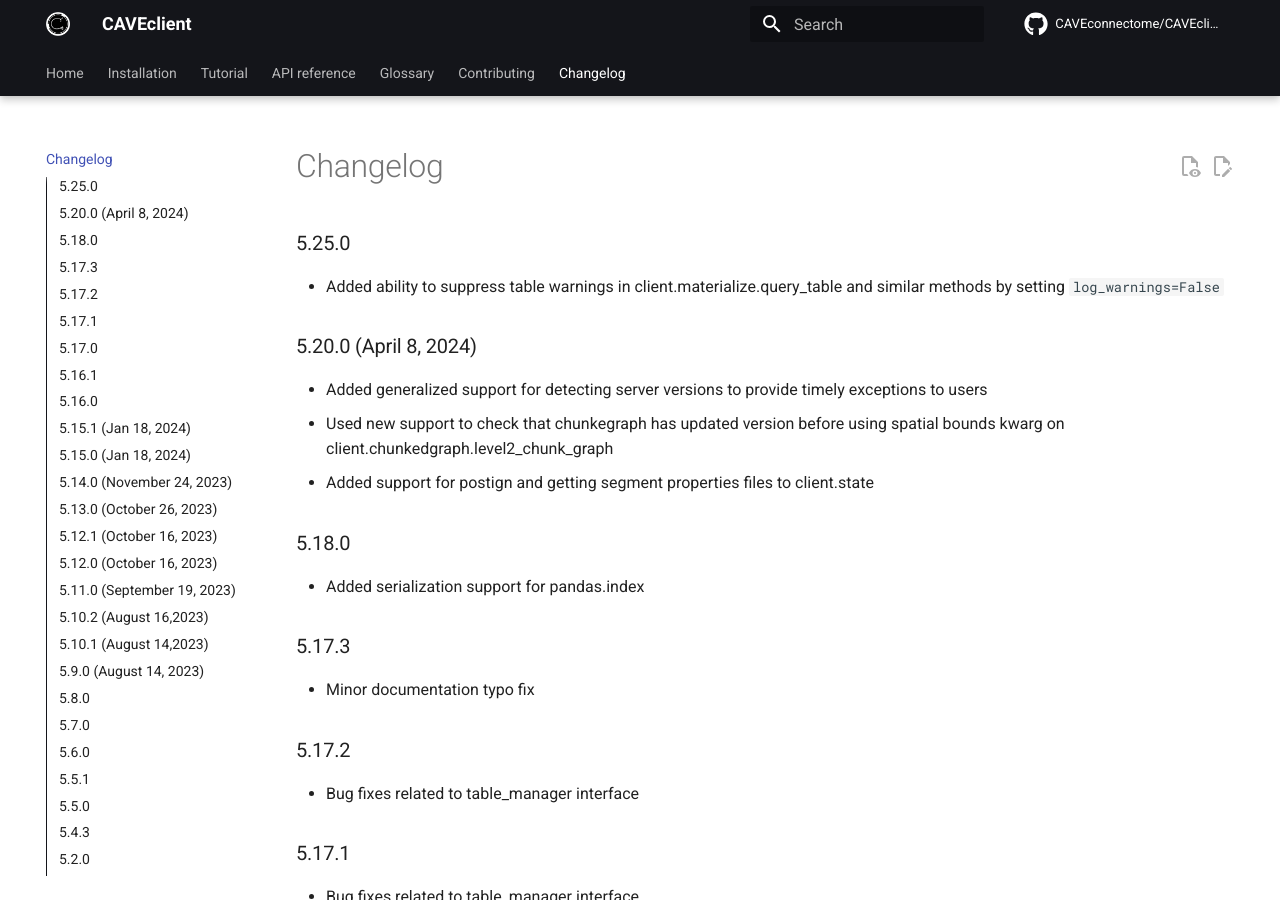
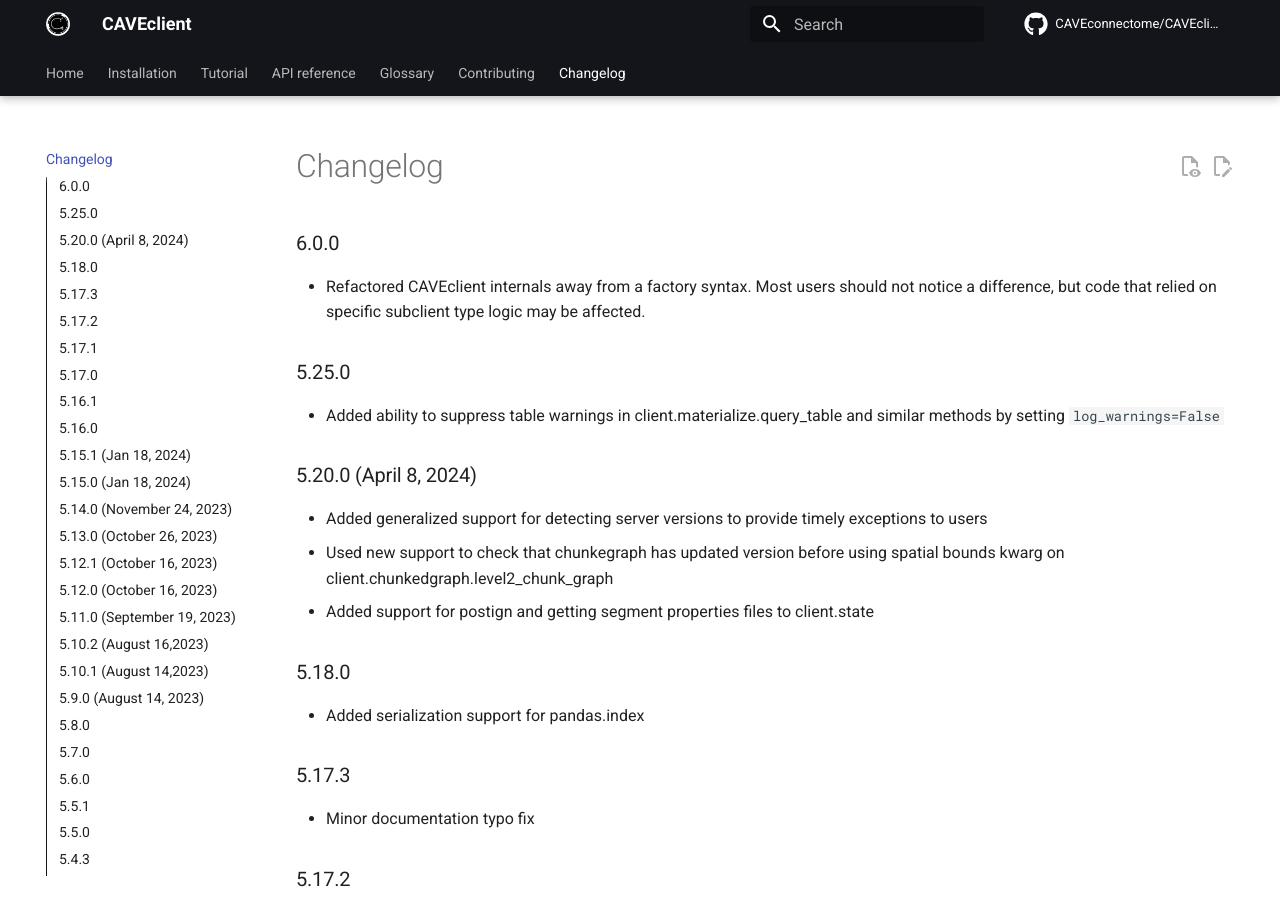
Before and after one commit to CAVEconnectome/CAVEclient, an MkDocs documentation site: the page built from docs/changelog.md, in a window 1280 px wide and 900 px high. Built offline with MkDocs 1.6.1 and Material for MkDocs 9.7.7, drawn with Linux system fonts in a browser that asks for light colours; comment, search, counter and statistics services are not loaded; the version menu is left out.

Commit message:
add node to changelog

```diff
--- a/docs/changelog.md
+++ b/docs/changelog.md
@@ -1,103 +1,133 @@
 ---
 title: Changelog
 ---
+
+## 6.0.0
+
+- Refactored CAVEclient internals away from a factory syntax. Most users should not notice a difference, but code that relied on specific subclient type logic may be affected.
+
 ## 5.25.0
+
 - Added ability to suppress table warnings in client.materialize.query_table and similar methods by setting `log_warnings=False`
 
 ## 5.20.0 (April 8, 2024)
+
 - Added generalized support for detecting server versions to provide timely exceptions to users
 - Used new support to check that chunkegraph has updated version before using spatial bounds kwarg
-on client.chunkedgraph.level2_chunk_graph
+  on client.chunkedgraph.level2_chunk_graph
 - Added support for postign and getting segment properties files to client.state
 
 ## 5.18.0
+
 - Added serialization support for pandas.index
 
 ## 5.17.3
+
 - Minor documentation typo fix
 
 ## 5.17.2
+
 - Bug fixes related to table_manager interface
 
 ## 5.17.1
+
 - Bug fixes related to table_manager interface
 
 ## 5.17.0
+
 - Fix attrs in dataframe attributes of client.materialize results to remove numpy arrays to allow concatenation of dataframes
 - Added getting multiple schemas in one call to improve initialization of table_manager interface of materialization
 
 ## 5.16.1
+
 - Bugfix on client.chunkedgrpah.level2_chunk_graph
 
 ## 5.16.0
+
 - Added bounding box query to client.chunkedgraph.level2_chunk_graph
 - Fix default materialization version client when server not advertising correctly
 
 ## 5.15.1 (Jan 18, 2024)
+
 - minor improvements to release process
 
 ## 5.15.0 (Jan 18, 2024)
+
 - Improved documentation with types
 - Improved testing on more python versions
 - Bugfixes for pyton 3.12 compatability
 
 ## 5.14.0 (November 24, 2023)
+
 - Made automatic detection of neuroglancer versioning when constructing link shortener links
 
 ## 5.13.0 (October 26, 2023)
+
 - Add option to get expired versions to client.materialize.get_versions
 
 ## 5.12.1 (October 16, 2023)
+
 - Bugfixes for client.chunkedgraph.get_latest_roots
 
 ## 5.12.0 (October 16, 2023)
+
 - Improved logic for client.chunkedgraph.get_latest_roots to work forward or backwards in time
 
 ## 5.11.0 (September 19, 2023)
+
 - Added filter_regex_dict options to client.materialize.query_table interface
 
 ## 5.10.2 (August 16,2023)
+
 - Fixed pyarrow support for live_live query
 
-## 5.10.1  (August 14,2023)
+## 5.10.1 (August 14,2023)
+
 - Changed random_sample argument to be an integer number of annotations rather than a floating fraction of table
 - Added option to live_query
 
 ## 5.9.0 (August 14, 2023)
+
 - Added support for native pyarrow deserialization, allowing upgrade to pyarrow version
 
 ## 5.8.0
+
 - Allowed int64 root ids to serialize properly
 - Added warning that client.materialize.tables interface is in beta
 
 ## 5.7.0
+
 - Fix to ensure stop_layer is at least 1
 - Added client.chunkedgraph.suggest_latest_roots
 
 ## 5.6.0
+
 - Added views to client.materialize.tables interface
 - Added optional argument to allow invalid root ids when querying live live, versus creating an exception
 
+## 5.5.1
 
-## 5.5.1
 - documentation fixes on client.materialize.join_query
 
 ## 5.5.0
+
 - added methods for different neuroglancer state formats to client.state.
 
 ## 5.4.3
+
 - Added 'view' querying options to materialization
 - Added client.materialize.tables interface
 - Added client.materialize.get_tables_metadata to get all metadata in one call
 
 ## 5.2.0
+
 - Added local caching of datastack names > server_address to simplify initialization of clients
-with servers other than global.daf-apis.com.
+  with servers other than global.daf-apis.com.
 
 Cache is saved on a local file ~/.cloudvolume/secrets/cave_datastack_to_server_map.json
 
 Cache will populate the first time caveclient.CAVEclient('my_datastack', server_address="https://my_server.com")
-is called.  Subsequent calls can then just be caveclient.CAVEclient('my_datastack').
+is called. Subsequent calls can then just be caveclient.CAVEclient('my_datastack').
 
 ## 5.1.0
 
```
